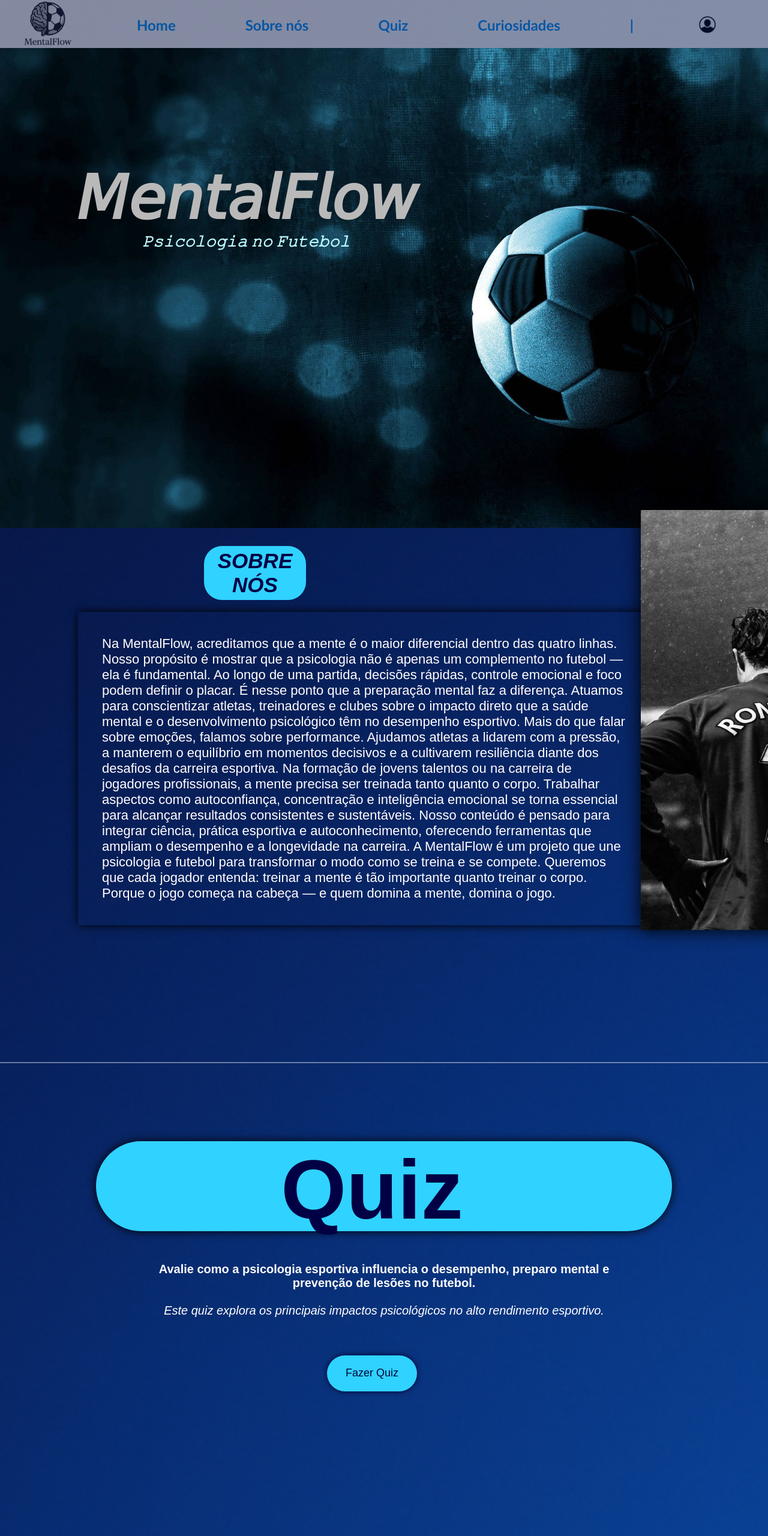
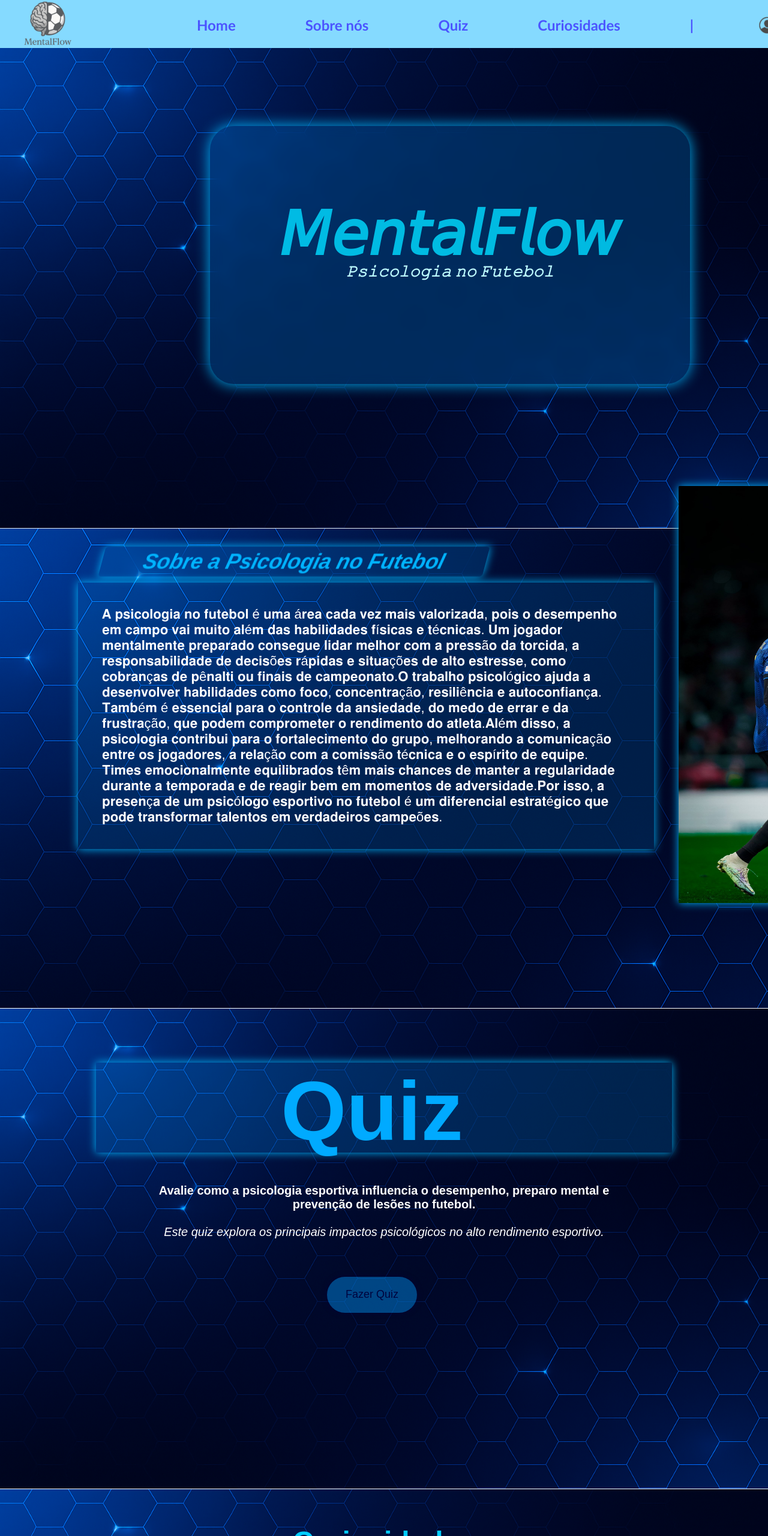
Before and after one commit to gustavobmf24/MentalFlow, a website: page public/index.html in a window 1280 px wide. Shown: the top 2560 px of the page at 60% size. Drawn offline with nearby package versions, Linux system fonts and the light colour scheme.

Commit message:
ajustes no css do site

```diff
--- a/public/css/cadastro.css
+++ b/public/css/cadastro.css
@@ -11,7 +11,7 @@
   justify-content: center;
   align-items: center;
   min-height: 100vh;
-  background: url(../assets/imgs/Beauty-Champions-League-Wallpaper.jpg);
+  background: url(../assets/imgs/fotoazul.png);
   background-size: cover;
   background-position: center;
 }
--- a/public/css/estilo.css
+++ b/public/css/estilo.css
@@ -13,21 +13,18 @@
   font-family: Arial, sans-serif;
   background-color: #fff;
   color: #111;
+  overflow: scroll;
   background-size: cover;
   background-repeat: no-repeat;
-  background-position: center;
-  overflow: scroll;
-  background-image: url(../assets/imgs/fundodoquiz.png);
-  background-repeat: no-repeat;
-  background-size: cover;
+  margin: 0;
 }
 
 
 /* HEADER */
 header {
   color: #000355;
-  background-color: white;
-  opacity: 50%;
+  background-color: rgba(26, 186, 255, 0.751);
+  opacity: 70%;
   box-shadow: #111;
   padding: 10px 30px;
   display: flex;
@@ -38,16 +35,16 @@
 }
 
 .container {
-  background-image: url(../assets/imgs/papel\ dark.jpg);
- background-repeat: no-repeat;
+  background-image: url(../assets/imgs/fotoazul.png);
+  background-repeat: no-repeat;
   background-size: cover;
   width: 100vw;
   height: 100vh;
-
 }
 
 .sobre-nos {
   height: 100vh;
+  background-image: url(../assets/imgs/fotoazul.png);
 }
 
 .logo {
@@ -90,7 +87,7 @@
 }
 
 .header_ul a {
-  color: #0095ff;
+  color: #000dff;
   text-decoration: none;
   font-family: 'Gill Sans', 'Gill Sans MT', Calibri, 'Trebuchet MS', sans-serif;
   font-size: x-large;
@@ -99,28 +96,57 @@
 
 }
 
+.header_ul a:hover {
+  transition: 1.5s;
+  background-color: #2f90ffb4;
+  border-radius: 90px;
+  box-shadow: 0 0 15px rgb(0, 183, 255);
+}
 
 header ul img {
   margin-top: -5px;
-  margin-right: -100px;
+  margin-right: -150px;
+
 }
 
+.header_ul img {
+  margin-top: -5px;
+  margin-right: -100px;
+  margin-top: 3px;
+
+}
 
 
 /* BOAS-VINDAS */
 .boas-vindas {
   position: absolute;
-top: 180px;
+  top: 130px;
   border-radius: 40px;
-  padding: 40px;
   transition: 1s;
-  width: 600px;
-  max-width: 90%;
-  text-align: center;
-  height: 330px;
+  width: 800px;
+  height: 430px;
   font-size: 37px;
   font-weight: bold;
-  transition: all;
+  box-shadow: 0 0 25px rgb(0, 183, 255);
+  background-color: #0099ff3e;
+  position: relative;
+  left: 350px;
+   backdrop-filter: blur(10px);
+}
+.boas-vindas i{
+  position: relative;
+  top: 60px;
+}
+
+.boas-vindas .texto {
+  text-align: center;
+}
+
+.destaque {
+  position: relative;
+  right: 320px;
+  top: 10px;
+  color:#00d9ffd3;
 }
 
 .boas-vindas h3 {
@@ -129,16 +155,9 @@
   font-family: Calisto MT, Bookman Old Style, Bookman, Goudy Old Style, Garamond, Hoefler Text, Bitstream Charter, Georgia, serif;
 }
 
-.boas-vindas .texto {
-  text-align: center;
-  position: relative;
-  right: 120px;
-}
-
 .boas-vindas .texto p {
   color: #bdfaff;
-  position: relative;
-  left: 230px;
+
 }
 
 .boas-vindas h1 {
@@ -146,19 +165,8 @@
   font-family: initial;
 }
 
-.boas-vindas h1 img {
-  width: 370px;
-  position: relative;
-  height: 370px;
-  left: 10px;
-}
-
-
 .boas-vindas h2 {
-
   border-radius: 10px;
-  display: inline-block;
-  padding: 5px;
   font-style: italic;
   color: rgba(0, 98, 255, 0.994);
   height: 100px;
@@ -166,7 +174,7 @@
 
 .boas-vindas p {
   margin-top: 10px;
-  font-weight: bold;
+
 }
 
 .menuVertical {
@@ -175,53 +183,59 @@
 
 /* SOBRE NÓS */
 .sobre-nos-titulo {
-  color: #020045;
+  color: #00b3ff;
   text-align: center;
   font-size: 35px;
   padding: 5px 5px;
   transform: translate(-20px, -20px);
-  background-color: #30d2ff;
   backdrop-filter: blur(15px);
-  border-radius: 30px;
+  border-radius: 5px;
   margin-left: 710px;
   margin-top: 50px;
   margin-right: 400px;
   position: relative;
-  right: 350px;
-
-
+  top: -20px;
+  right: 540px;
+  width: 50vw;
+  transform: skew(-15deg);
+  box-shadow: 0 0 15px rgb(0, 183, 255);
+  background-color: #0099ff2c;
 }
 
 .sobre-nos-img {
   margin-left: 1068px;
   position: relative;
-  top: -742px;
-  width: 453px;
-  height: 700px;
-  box-shadow: 0 0 30px rgb(0, 0, 0);
+  left: 63px;
+  top: -665px;
+  width: 390px;
+  height: 695px;
+  box-shadow: 0 0 15px rgb(0, 183, 255);
+
   border-radius: 2px;
 }
 
 .descricao {
+  position: relative;
+  top: -10px;
   margin-left: 180px;
   font-size: 22px;
   margin-top: 50px;
   width: 120vh;
   transform: translate(-50px, -50px);
   padding: 40px;
-  box-shadow: 0 0 15px black
+  box-shadow: 0 0 15px rgb(0, 183, 255);
+  background-color: #0099ff29;
 }
 
 .linha-horizontal {
-  height: 2px;
+  height: 1px;
   background-color: white;
   width: 100%;
-  margin: 40px 0;
-  opacity: 0.4;
+  opacity: 90%;
 }
 
 .estadio {
-  background-image: url(../assets/imgs/fundodoquiz.png)linear-gradient(to top -100px);
+  background-image: url(../assets/imgs/fotoazul.png);
   background-repeat: no-repeat;
   background-size: cover;
   width: 100vw;
@@ -247,19 +261,19 @@
 .Quiz {
   color: rgb(0, 0, 0);
   font-size: 150px;
-  background-color: #30d2ff;
-  box-shadow: 0 0 15px black;
+  box-shadow: 0 0 15px rgb(0, 183, 255);
+  background-color: #0099ff34;
   text-align: center;
   position: relative;
   top: 90px;
   height: 150px;
   justify-self: center;
   width: 75vw;
-  border-radius: 140px;
+  border-radius: 2px;
 }
 
 .Quiz h2 {
-  color: #020045;
+  color: #00aaff;
   position: relative;
   right: 20px;
   font-size: 140px;
@@ -271,14 +285,20 @@
   height: 60px;
   border-radius: 40px;
   font-size: 18px;
-  background-color: #30d2ff;
+  background-color: #0099ff6c;
   box-shadow: 0 0 10px rgb(5, 0, 51);
   color: #00033d;
   border: none;
   cursor: pointer;
-  transition: background-color 0.3s;
   position: relative;
   right: 20px;
+  transition: 0.9s;
+}
+
+.botao-quiz:hover {
+  transition: 0.9s;
+  background-color: #0099ff;
+  box-shadow: 0 0 15px rgb(0, 183, 255);
 }
 
 .Quiz p {
@@ -288,21 +308,25 @@
   top: 40px;
 }
 
+
 .linha-horizontal2 {
-  height: 2px;
+  height: 1px;
   background-color: white;
   width: 100%;
   margin: 40px 0;
-  opacity: 0.4;
+}
+
+.curiosidades {
+  background-image: url(../assets/imgs/fotoazul.png);
+  background-size: cover;
+  background-repeat: no-repeat;
+
 }
 
 .curiosidades-section {
-  background-color: #30d2ff;
-  color: #020045;
-  box-shadow: 0 0 15px black;
+  color: #00ccff;
   padding: 60px 20px;
   text-align: center;
-  width: 75vw;
   justify-self: center;
   border-radius: 140px;
 }
@@ -333,14 +357,12 @@
   position: relative;
   max-width: 280px;
   height: 180px;
-  background-color: var(--cor_decoration);
   margin: 30px 30px;
   padding: 20px 15px;
   display: flex;
   flex-direction: column;
-  box-shadow: 0 5px 20px #0b0e2d48;
-  transition: 0.3s ease-in-out;
-  background-color: #0095ff;
+  transition: 0.6s ease-in-out;
+  box-shadow: 0 0 15px rgb(0, 183, 255);
   border-radius: 20px;
   top: 90px;
 }
@@ -357,8 +379,8 @@
   left: 8px;
   z-index: 1;
   text-align: center;
-  box-shadow: 0 0 20px black;
-  background-color: #000355;
+  box-shadow: 0 0 15px rgb(0, 183, 255);
+  background-color: #0099ff6c;
   color: white
 }
 
@@ -376,11 +398,11 @@
   position: relative;
   top: -140px;
   padding: 10px 15px;
-  color: var(--cor_branco);
+  color: rgb(0, 208, 255);
   text-align: justify;
   visibility: hidden;
   opacity: 0;
-  transition: 0.3s ease-in-out;
+  transition: 0.5s ease-in-out;
   font-size: 15px;
 }
 
@@ -401,15 +423,14 @@
   position: relative;
   top: 90px;
   left: 30%;
-  background-color: #0095ff;
+  box-shadow: 0 0 15px rgba(0, 183, 255);
   width: 600px;
   height: 80px;
   border-radius: 40px;
-  box-shadow: 0 0 10px black;
 }
 
 .sujestoes h4 {
-  color: black;
+  color: rgb(0, 187, 255);
   font-weight: bold;
   font-size: 32px;
   display: flex;
--- a/public/css/login.css
+++ b/public/css/login.css
@@ -11,7 +11,7 @@
   justify-content: center;
   align-items: center;
   min-height: 100vh;
-  background: url(../assets/imgs/Beauty-Champions-League-Wallpaper.jpg);
+  background: url(../assets/imgs/fotoazul.png);
   background-size: cover;
   background-position: center;
 }
--- a/public/css/quiz.css
+++ b/public/css/quiz.css
@@ -1,20 +1,21 @@
 body {
   font-family: Arial, sans-serif;
-  background-color: #f0f8ff;
+  background-color: #0c0c0c;
   padding: 20px;
   display: flex;
   justify-content: center;
-  background-image: url(../assets/imgs);
+  background-image: url(../assets/imgs/fotoazul.png);
+  background-size: cover;
+  background-repeat: no-repeat;
 }
 
 .quiz-container {
-  background-color: #00067c;
+  box-shadow: 0 0 40px black;
   border-radius: 40px;
   padding: 20px;
   width: 900px;
   height: 500px;
-  box-shadow: 0 0 10px rgb(2, 0, 98);
-
+  margin-top: 40px;
 }
 
 .dentro-container{
--- a/public/index.html
+++ b/public/index.html
@@ -26,55 +26,32 @@
 
   <div class="container">
     <div class="boas-vindas">
-      <div class="imagem">
-      </div>
       <div class="texto">
 
         <br>
-        <h1><i><span id="home" class="destaque">𝘔𝘦𝘯𝘵𝘢𝘭𝘍𝘭𝘰𝘸</span></h1></i>
+        <h1><i><div id="home" class="destaque">𝘔𝘦𝘯𝘵𝘢𝘭𝘍𝘭𝘰𝘸</div></h1></i>
         <h6>
           <p><i>𝙿𝚜𝚒𝚌𝚘𝚕𝚘𝚐𝚒𝚊 𝚗𝚘 𝙵𝚞𝚝𝚎𝚋𝚘𝚕</i></p>
         </h6>
-
-        <p>
-
-        </p>
       </div>
     </div>
   </div>
 
+  <div class="sobre-nos">
+  <div class="linha-horizontal"></div>
 
-  <div class="sobre-nos">
 
-    <h2 id="sobre-nos" class="sobre-nos-titulo"><i>SOBRE NÓS</i></h2>
+
+    <h2 id="sobre-nos" class="sobre-nos-titulo"><i>Sobre a Psicologia no Futebol</i></h2>
 
 
     <div class="descricao">
       <p style="color: white;">
-        Na MentalFlow, acreditamos que a mente é o maior diferencial dentro das quatro linhas. Nosso propósito é mostrar
-        que a psicologia não é apenas um complemento no futebol — ela é fundamental.
-
-        Ao longo de uma partida, decisões rápidas, controle emocional e foco podem definir o placar. É nesse ponto que a
-        preparação mental faz a diferença. Atuamos para conscientizar atletas, treinadores e clubes sobre o impacto
-        direto que a saúde mental e o desenvolvimento psicológico têm no desempenho esportivo.
-
-        Mais do que falar sobre emoções, falamos sobre performance. Ajudamos atletas a lidarem com a pressão, a manterem
-        o equilíbrio em momentos decisivos e a cultivarem resiliência diante dos desafios da carreira esportiva.
-
-        Na formação de jovens talentos ou na carreira de jogadores profissionais, a mente precisa ser treinada tanto
-        quanto o corpo. Trabalhar aspectos como autoconfiança, concentração e inteligência emocional se torna essencial
-        para alcançar resultados consistentes e sustentáveis.
-
-        Nosso conteúdo é pensado para integrar ciência, prática esportiva e autoconhecimento, oferecendo ferramentas que
-        ampliam o desempenho e a longevidade na carreira.
-
-        A MentalFlow é um projeto que une psicologia e futebol para transformar o modo como se treina e se compete.
-        Queremos que cada jogador entenda: treinar a mente é tão importante quanto treinar o corpo.
-
-        Porque o jogo começa na cabeça — e quem domina a mente, domina o jogo.
+        𝐀 𝐩𝐬𝐢𝐜𝐨𝐥𝐨𝐠𝐢𝐚 𝐧𝐨 𝐟𝐮𝐭𝐞𝐛𝐨𝐥 é 𝐮𝐦𝐚 á𝐫𝐞𝐚 𝐜𝐚𝐝𝐚 𝐯𝐞𝐳 𝐦𝐚𝐢𝐬 𝐯𝐚𝐥𝐨𝐫𝐢𝐳𝐚𝐝𝐚, 𝐩𝐨𝐢𝐬 𝐨 𝐝𝐞𝐬𝐞𝐦𝐩𝐞𝐧𝐡𝐨 𝐞𝐦 𝐜𝐚𝐦𝐩𝐨 𝐯𝐚𝐢 𝐦𝐮𝐢𝐭𝐨 𝐚𝐥é𝐦 𝐝𝐚𝐬 𝐡𝐚𝐛𝐢𝐥𝐢𝐝𝐚𝐝𝐞𝐬 𝐟í𝐬𝐢𝐜𝐚𝐬 𝐞 𝐭é𝐜𝐧𝐢𝐜𝐚𝐬. 𝐔𝐦 𝐣𝐨𝐠𝐚𝐝𝐨𝐫 𝐦𝐞𝐧𝐭𝐚𝐥𝐦𝐞𝐧𝐭𝐞 𝐩𝐫𝐞𝐩𝐚𝐫𝐚𝐝𝐨 𝐜𝐨𝐧𝐬𝐞𝐠𝐮𝐞 𝐥𝐢𝐝𝐚𝐫 𝐦𝐞𝐥𝐡𝐨𝐫 𝐜𝐨𝐦 𝐚 𝐩𝐫𝐞𝐬𝐬ã𝐨 𝐝𝐚 𝐭𝐨𝐫𝐜𝐢𝐝𝐚, 𝐚 𝐫𝐞𝐬𝐩𝐨𝐧𝐬𝐚𝐛𝐢𝐥𝐢𝐝𝐚𝐝𝐞 𝐝𝐞 𝐝𝐞𝐜𝐢𝐬õ𝐞𝐬 𝐫á𝐩𝐢𝐝𝐚𝐬 𝐞 𝐬𝐢𝐭𝐮𝐚çõ𝐞𝐬 𝐝𝐞 𝐚𝐥𝐭𝐨 𝐞𝐬𝐭𝐫𝐞𝐬𝐬𝐞, 𝐜𝐨𝐦𝐨 𝐜𝐨𝐛𝐫𝐚𝐧ç𝐚𝐬 𝐝𝐞 𝐩ê𝐧𝐚𝐥𝐭𝐢 𝐨𝐮 𝐟𝐢𝐧𝐚𝐢𝐬 𝐝𝐞 𝐜𝐚𝐦𝐩𝐞𝐨𝐧𝐚𝐭𝐨.𝐎 𝐭𝐫𝐚𝐛𝐚𝐥𝐡𝐨 𝐩𝐬𝐢𝐜𝐨𝐥ó𝐠𝐢𝐜𝐨 𝐚𝐣𝐮𝐝𝐚 𝐚 𝐝𝐞𝐬𝐞𝐧𝐯𝐨𝐥𝐯𝐞𝐫 𝐡𝐚𝐛𝐢𝐥𝐢𝐝𝐚𝐝𝐞𝐬 𝐜𝐨𝐦𝐨 𝐟𝐨𝐜𝐨, 𝐜𝐨𝐧𝐜𝐞𝐧𝐭𝐫𝐚çã𝐨, 𝐫𝐞𝐬𝐢𝐥𝐢ê𝐧𝐜𝐢𝐚 𝐞 𝐚𝐮𝐭𝐨𝐜𝐨𝐧𝐟𝐢𝐚𝐧ç𝐚. 𝐓𝐚𝐦𝐛é𝐦 é 𝐞𝐬𝐬𝐞𝐧𝐜𝐢𝐚𝐥 𝐩𝐚𝐫𝐚 𝐨 𝐜𝐨𝐧𝐭𝐫𝐨𝐥𝐞 𝐝𝐚 𝐚𝐧𝐬𝐢𝐞𝐝𝐚𝐝𝐞, 𝐝𝐨 𝐦𝐞𝐝𝐨 𝐝𝐞 𝐞𝐫𝐫𝐚𝐫 𝐞 𝐝𝐚 𝐟𝐫𝐮𝐬𝐭𝐫𝐚çã𝐨, 𝐪𝐮𝐞 𝐩𝐨𝐝𝐞𝐦 𝐜𝐨𝐦𝐩𝐫𝐨𝐦𝐞𝐭𝐞𝐫 𝐨 𝐫𝐞𝐧𝐝𝐢𝐦𝐞𝐧𝐭𝐨 𝐝𝐨 𝐚𝐭𝐥𝐞𝐭𝐚.𝐀𝐥é𝐦 𝐝𝐢𝐬𝐬𝐨, 𝐚 𝐩𝐬𝐢𝐜𝐨𝐥𝐨𝐠𝐢𝐚 𝐜𝐨𝐧𝐭𝐫𝐢𝐛𝐮𝐢 𝐩𝐚𝐫𝐚 𝐨 𝐟𝐨𝐫𝐭𝐚𝐥𝐞𝐜𝐢𝐦𝐞𝐧𝐭𝐨 𝐝𝐨 𝐠𝐫𝐮𝐩𝐨, 𝐦𝐞𝐥𝐡𝐨𝐫𝐚𝐧𝐝𝐨 𝐚 𝐜𝐨𝐦𝐮𝐧𝐢𝐜𝐚çã𝐨 𝐞𝐧𝐭𝐫𝐞 𝐨𝐬 𝐣𝐨𝐠𝐚𝐝𝐨𝐫𝐞𝐬, 𝐚 𝐫𝐞𝐥𝐚çã𝐨 𝐜𝐨𝐦 𝐚 𝐜𝐨𝐦𝐢𝐬𝐬ã𝐨 𝐭é𝐜𝐧𝐢𝐜𝐚 𝐞 𝐨 𝐞𝐬𝐩í𝐫𝐢𝐭𝐨 𝐝𝐞 𝐞𝐪𝐮𝐢𝐩𝐞. 𝐓𝐢𝐦𝐞𝐬 𝐞𝐦𝐨𝐜𝐢𝐨𝐧𝐚𝐥𝐦𝐞𝐧𝐭𝐞 𝐞𝐪𝐮𝐢𝐥𝐢𝐛𝐫𝐚𝐝𝐨𝐬 𝐭ê𝐦 𝐦𝐚𝐢𝐬 𝐜𝐡𝐚𝐧𝐜𝐞𝐬 𝐝𝐞 𝐦𝐚𝐧𝐭𝐞𝐫 𝐚 𝐫𝐞𝐠𝐮𝐥𝐚𝐫𝐢𝐝𝐚𝐝𝐞 𝐝𝐮𝐫𝐚𝐧𝐭𝐞 𝐚 𝐭𝐞𝐦𝐩𝐨𝐫𝐚𝐝𝐚 𝐞 𝐝𝐞 𝐫𝐞𝐚𝐠𝐢𝐫 𝐛𝐞𝐦 𝐞𝐦 𝐦𝐨𝐦𝐞𝐧𝐭𝐨𝐬 𝐝𝐞 𝐚𝐝𝐯𝐞𝐫𝐬𝐢𝐝𝐚𝐝𝐞.𝐏𝐨𝐫 𝐢𝐬𝐬𝐨, 𝐚 𝐩𝐫𝐞𝐬𝐞𝐧ç𝐚 𝐝𝐞 𝐮𝐦 𝐩𝐬𝐢𝐜ó𝐥𝐨𝐠𝐨 𝐞𝐬𝐩𝐨𝐫𝐭𝐢𝐯𝐨 𝐧𝐨 𝐟𝐮𝐭𝐞𝐛𝐨𝐥 é 𝐮𝐦 𝐝𝐢𝐟𝐞𝐫𝐞𝐧𝐜𝐢𝐚𝐥 𝐞𝐬𝐭𝐫𝐚𝐭é𝐠𝐢𝐜𝐨 𝐪𝐮𝐞 𝐩𝐨𝐝𝐞 𝐭𝐫𝐚𝐧𝐬𝐟𝐨𝐫𝐦𝐚𝐫 𝐭𝐚𝐥𝐞𝐧𝐭𝐨𝐬 𝐞𝐦 𝐯𝐞𝐫𝐝𝐚𝐝𝐞𝐢𝐫𝐨𝐬 𝐜𝐚𝐦𝐩𝐞õ𝐞𝐬.
       </p>
     </div>
-    <img class="sobre-nos-img" src="../public/assets/imgs/Cristiano.jpg" alt="">
+    <img class="sobre-nos-img" src="../public/assets/imgs/CRISTIANORO.jpg" alt="">
+  </div>
 </div>
 </div>
    <div class="linha-horizontal"></div>
@@ -93,14 +70,15 @@
 
     </div>
   </div>
-  <div class="linha-horizontal2"></div>
+
+  <div class="linha-horizontal"></div>
+<div class="curiosidades">
 
   <div class="curiosidades-section">
     <h2 id="curiosidade" class="curiosidades-titulo">Curiosidades</h2>
     <p class="curiosidades-texto">
     Você sabia que atletas que trabalham o lado emocional têm até 30% mais chance de se recuperar de lesões mais rapidamente?
   </p>
- </div>
    <div class="sujestoes">
      <h4>Sujestões para você fazer também:</h4>
     </div>
@@ -139,6 +117,7 @@
         </div>
       </div>
     </div>
+  </div>
 
 </script>
 <footer>
@@ -152,6 +131,7 @@
     <a href="#">Siga-nos no Instagram</a>
   </div>
 </footer>
+</div>
 </body>
 
 </html>
--- a/src/controllers/usuarioController.js
+++ b/src/controllers/usuarioController.js
@@ -19,10 +19,6 @@
 
                 if (resultadoAutenticar.length == 1) {
                     console.log(resultadoAutenticar);
-
-
-
-
                     res.json({
                         email: resultadoAutenticar[0].cadastroId,
                         nome: resultadoAutenticar[0].nome,
```
Also changed, not shown: public/assets/imgs/239a2b72220481028ceefa884fd32625.jpg (added), public/assets/imgs/CRISTIANORO.jpg (added), public/assets/imgs/Gemini_Generated_Image_onck56onck56onck-removebg-preview.png (added), public/assets/imgs/fotoazul.png (added). Lines whose indentation alone changed are shown as unchanged.
